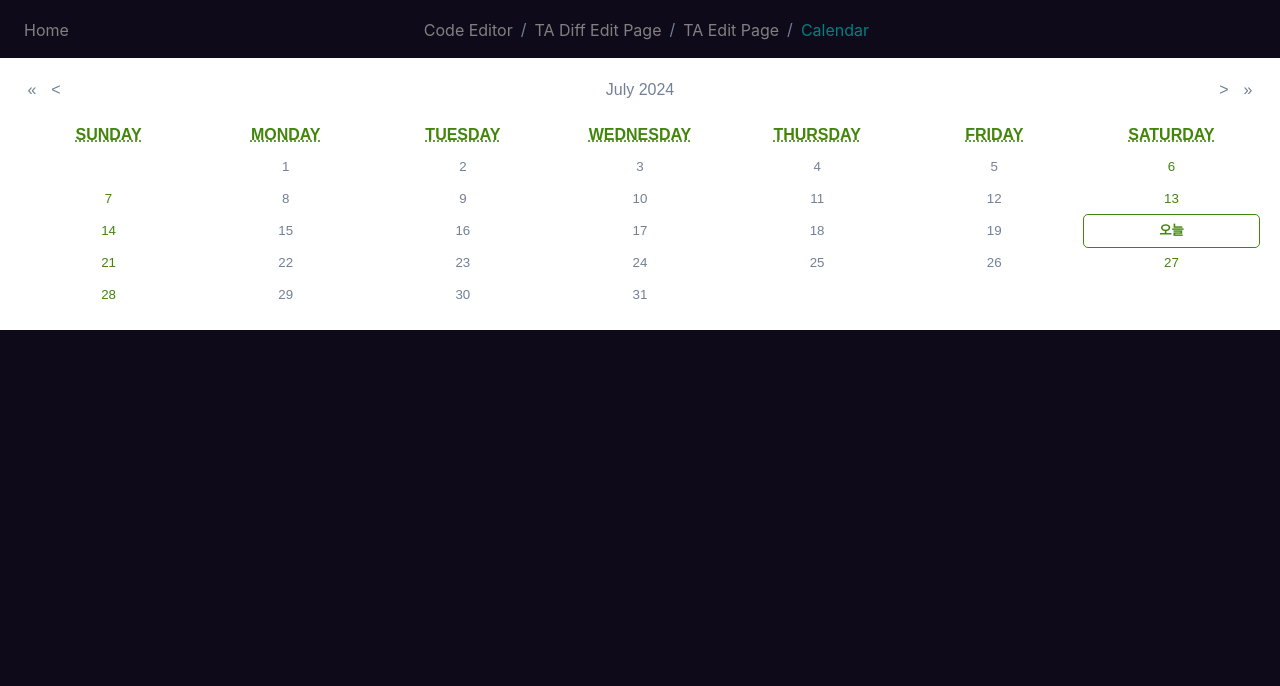
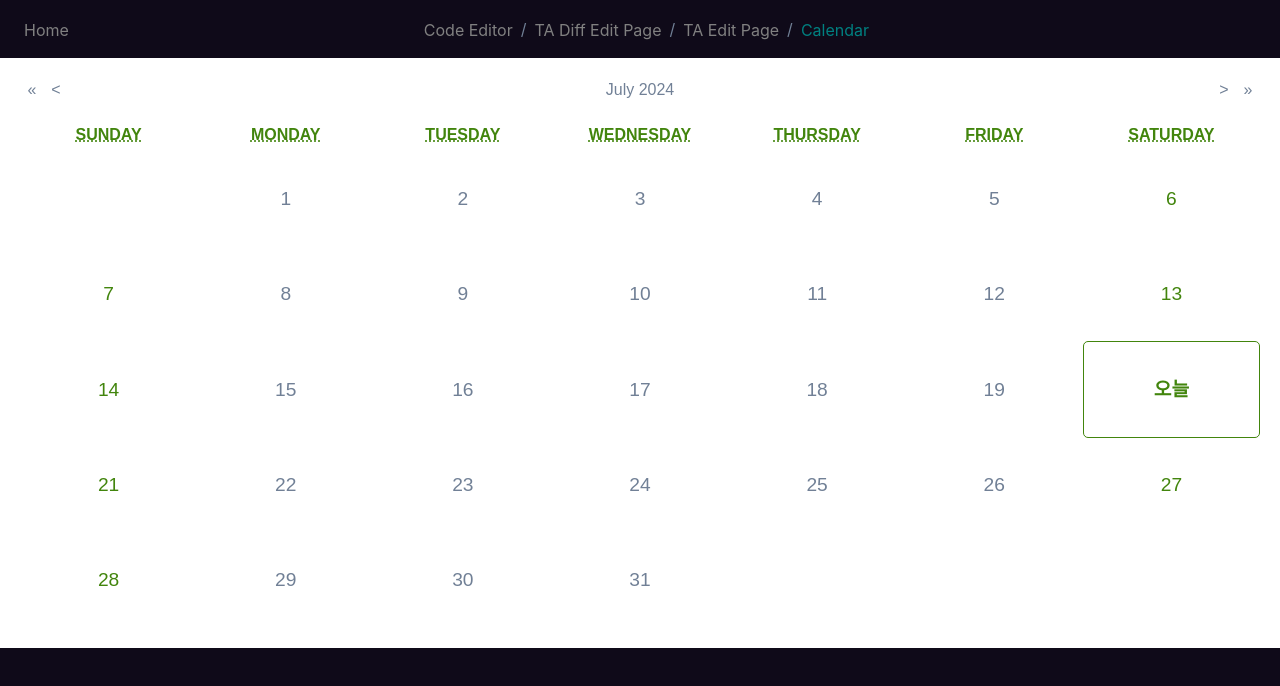
Before and after one commit to CWDll/monaco_prac, a React (Vite) app: page /calendar in a window 1280 px wide. Shown: the top 686 px of the page. Built offline with nearby package versions, Linux system fonts and the light colour scheme.

Commit message:
[Design] 달력 내부 타일 크기 변경

```diff
--- a/src/components/Calendar/style.ts
+++ b/src/components/Calendar/style.ts
@@ -47,8 +47,10 @@ export const StyleCalendar = styled(Calendar)`
     color: #42850d; /* 주말 텍스트 색상 설정 */
   }
 
+  // 달력 내부 타일 (1일 ~ 31일) 크기 조정
   .react-calendar__tile {
-    padding: 0.5em 0.5em; /* 패딩 조정 */
+    padding: 2em; /* 패딩 조정 */
+    font-size: 1.2em; /* 폰트 크기 조정 */
     text-align: center;
     position: relative;
   }
```
